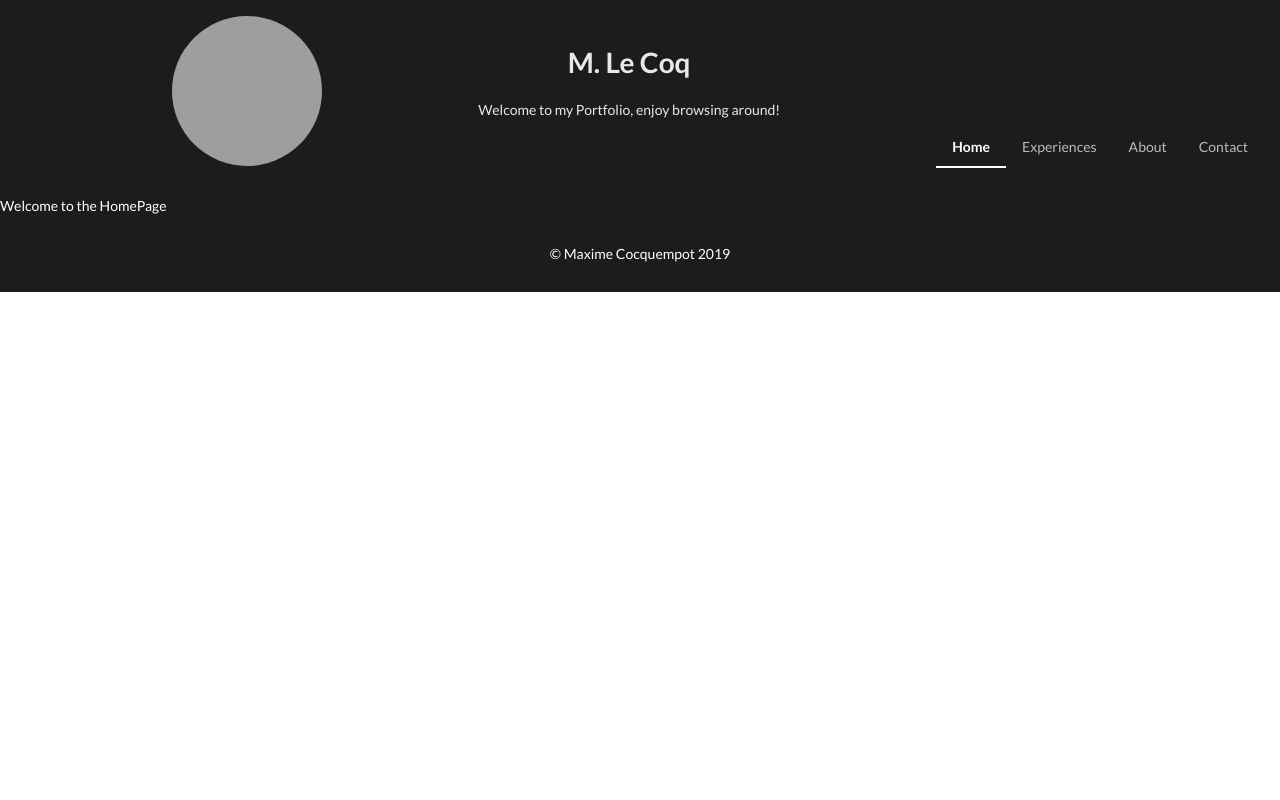
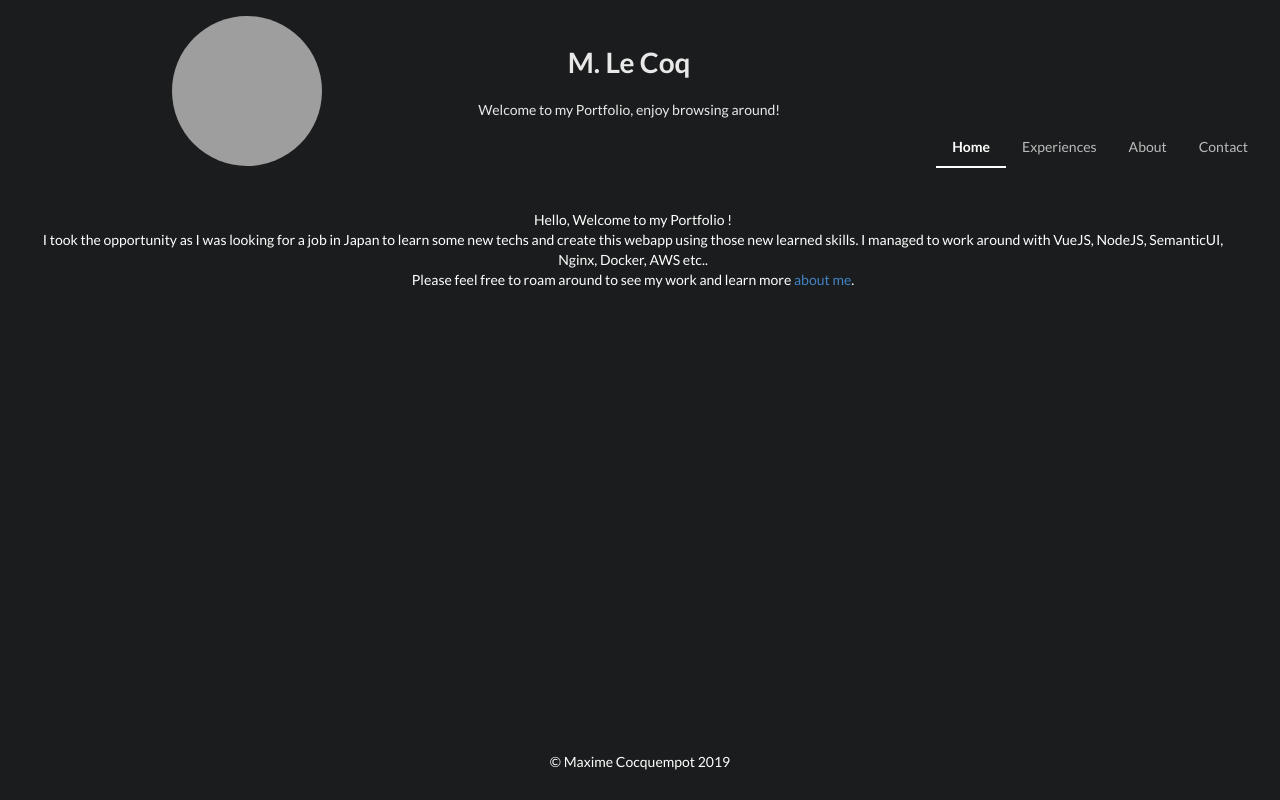
Before and after one commit to arca223/vuejs-nodejs-portfolio, a Vue app: page / in a window 1280 px wide. Built offline with nearby package versions, Linux system fonts and the light colour scheme; grey boxes are pictures that could not be loaded; what vue-dayjs would draw is missing.

Commit message:
Upgrading footer style to bottom

```diff
--- a/src/App.vue
+++ b/src/App.vue
@@ -1,7 +1,7 @@
 <template>
     <div id="app">
         <Header :activeRoute="activeRoute"></Header>
-        <router-view></router-view>
+        <router-view class="container"></router-view>
         <Footer></Footer>
     </div>
 </template>
@@ -31,8 +31,16 @@
 </script>
 
 <style>
+    html, body {
+        height: 100%;
+    }
     #app {
         background-color: #1b1c1d;
         color: white;
+        min-height: 100%;
+        position: relative;
+    }
+    .container {
+        padding-bottom: 4em; /* matching footer's size to fix scrolling overlapping content */
     }
 </style>
--- a/src/components/jobs/Carousel.vue
+++ b/src/components/jobs/Carousel.vue
@@ -1,5 +1,5 @@
 <template>
-    <div class="row wide content">
+    <div class="row wide">
         <SectionTitle :title="'Professional Background Experiences'"></SectionTitle>
         <ViewSwitcher :selectedView="selectedView"></ViewSwitcher>
         <div class="row">
@@ -23,7 +23,4 @@
 </script>
 
 <style scoped>
-    .content {
-        height: 600px;
-    }
 </style>
--- a/src/components/jobs/Timeline.vue
+++ b/src/components/jobs/Timeline.vue
@@ -1,5 +1,5 @@
 <template>
-    <div class="row wide content">
+    <div class="row wide">
         <SectionTitle :title="'Professional Background Experiences'"></SectionTitle>
         <ViewSwitcher :selectedView="selectedView"></ViewSwitcher>
         <div class="row component">
@@ -23,9 +23,6 @@
 </script>
 
 <style scoped>
-    .content {
-        height: 600px;
-    }
     .component {
         border: solid 2px red; /* temp css : just to diff with Carousel comp */
     }
--- a/src/components/shared/Footer.vue
+++ b/src/components/shared/Footer.vue
@@ -1,5 +1,5 @@
 <template>
-    <div class="row footer-cp">
+    <div class="footer-2">
         © Maxime Cocquempot 2019
     </div>
 </template>
@@ -18,4 +18,14 @@
         margin: 2em 0 0 0;
         padding-bottom: 2em;
     }
+
+    .footer-2 {
+        bottom: 0;
+        position: absolute;
+        width:100%;
+        align-items:center;
+        display:flex;
+        justify-content:center;
+        padding: 2em 0 2em 0;
+    }
 </style>
--- a/src/views/Experiences.vue
+++ b/src/views/Experiences.vue
@@ -39,7 +39,4 @@
 </script>
 
 <style scoped>
-    .content {
-        height: 100%;
-    }
 </style>
--- a/src/views/Home.vue
+++ b/src/views/Home.vue
@@ -1,7 +1,5 @@
 <template>
-    <div class="row">
-        Welcome to the HomePage
-    </div>
+    <div class="row centered home" v-html="story"></div>
 </template>
 
 
@@ -11,7 +9,12 @@
     export default {
         data: () => {
             return {
-                "route": "home"
+                "route": "home",
+                "story": "Hello, Welcome to my Portfolio !<br />" +
+                    "I took the opportunity as I was looking for a job in Japan" +
+                    " to learn some new techs and create this webapp using those new learned skills." +
+                    " I managed to work around with VueJS, NodeJS, SemanticUI, Nginx, Docker, AWS etc..<br />" +
+                    " Please feel free to roam around to see my work and learn more <a href='/about'>about me</a>."
             }
         },
         created() {
@@ -19,3 +22,10 @@
         },
     }
 </script>
+
+<style scoped>
+    .home {
+        text-align: center;
+        margin: 2em 3em 3em 2em;
+    }
+</style>
```
